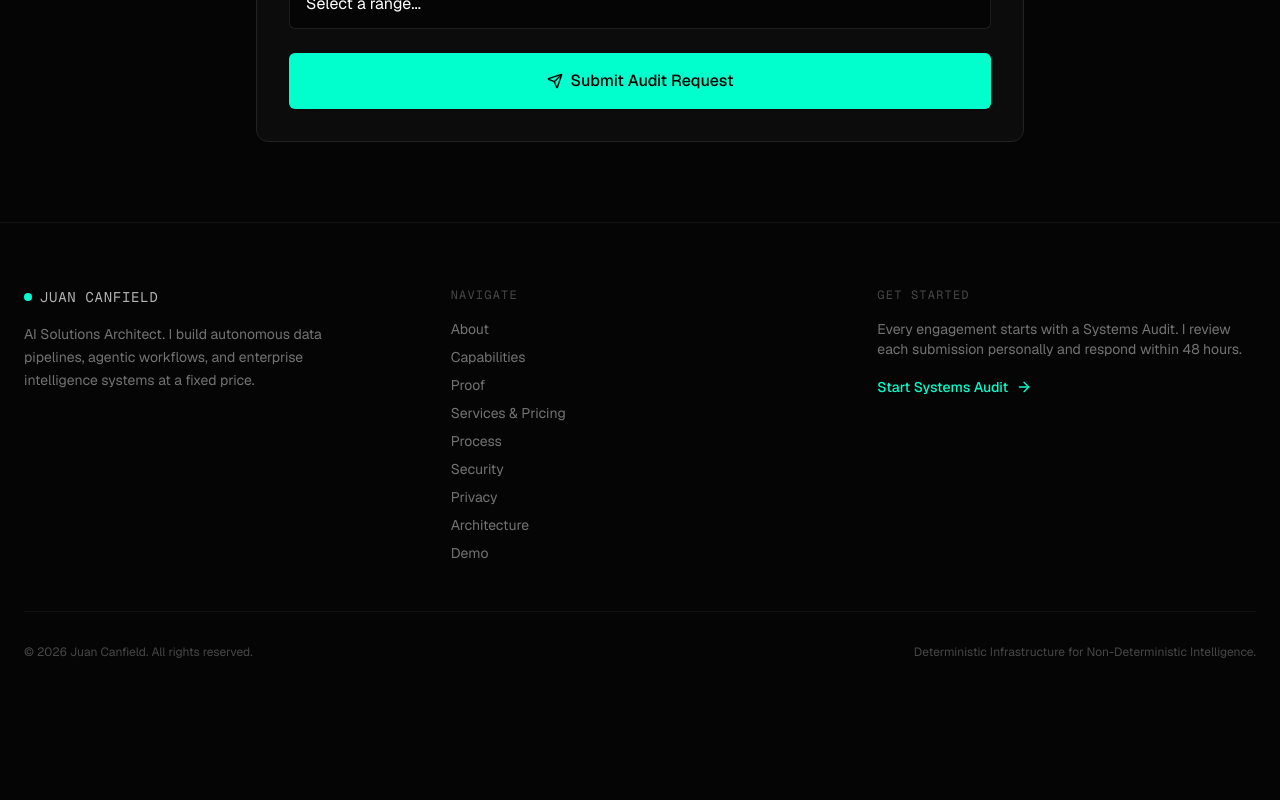
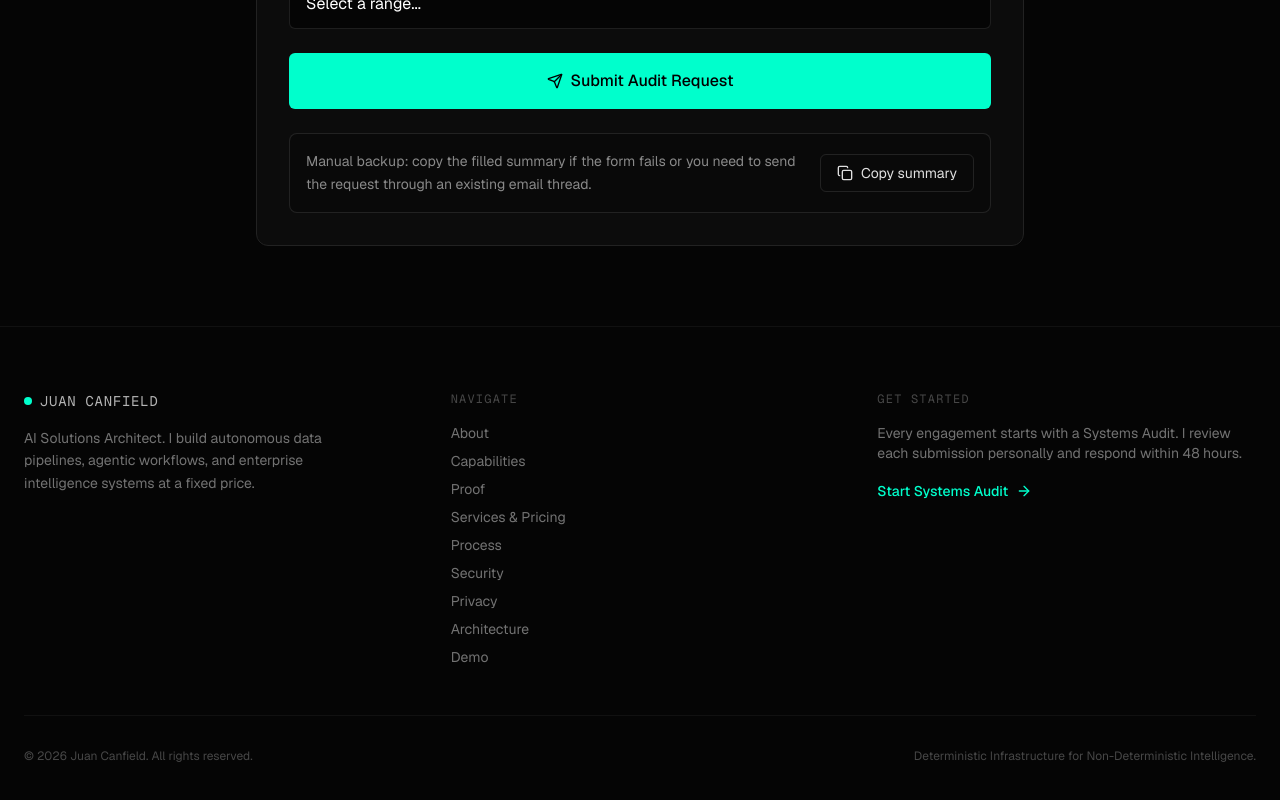
Before and after one commit to canfieldjuan/atlas-portfolio, a Next.js app in the folder web/: page /audit in a window 1280 px wide. Shown: the part 2019-2819 px from the top of the page. Before the commit the page ends 2743 px from the top, so only its background shows below. Built offline with nearby package versions, Linux system fonts and the light colour scheme.

Commit message:
Add manual audit request fallback

```diff
--- a/web/src/app/audit/page.tsx
+++ b/web/src/app/audit/page.tsx
@@ -722,6 +722,27 @@ export default function AuditPage() {
             <Send className="w-4 h-4" />
             {isSubmitting ? 'Submitting audit request...' : 'Submit Audit Request'}
           </button>
+
+          <div className="rounded-lg border border-white/10 bg-black/20 p-4 flex flex-col sm:flex-row sm:items-center sm:justify-between gap-4">
+            <p className="text-sm text-foreground/60 leading-relaxed">
+              Manual backup: copy the filled summary if the form fails or you need to send the request through an existing email thread.
+            </p>
+            <button
+              type="button"
+              onClick={copySummary}
+              disabled={isCopying || isSubmitting}
+              className="inline-flex items-center justify-center gap-2 text-sm px-4 py-2 border border-white/10 rounded-md hover:bg-white/5 transition-colors disabled:opacity-70 disabled:cursor-not-allowed shrink-0"
+            >
+              <Copy className="w-4 h-4" />
+              {isCopying
+                ? 'Copying...'
+                : copyState === 'copied'
+                  ? 'Summary copied'
+                  : copyState === 'failed'
+                    ? 'Copy failed'
+                    : 'Copy summary'}
+            </button>
+          </div>
         </motion.form>
 
         {isSubmitted ? (
```
